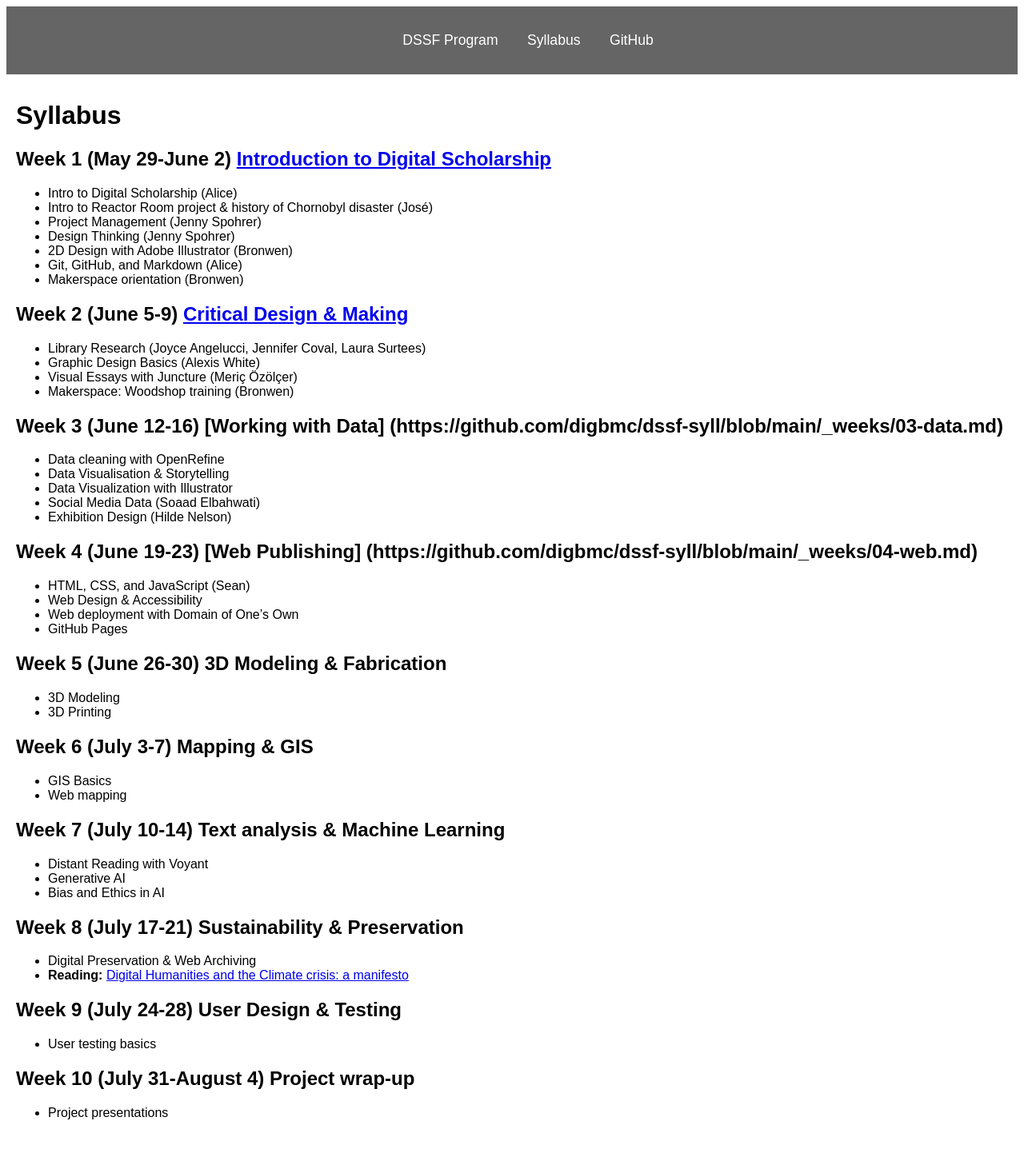
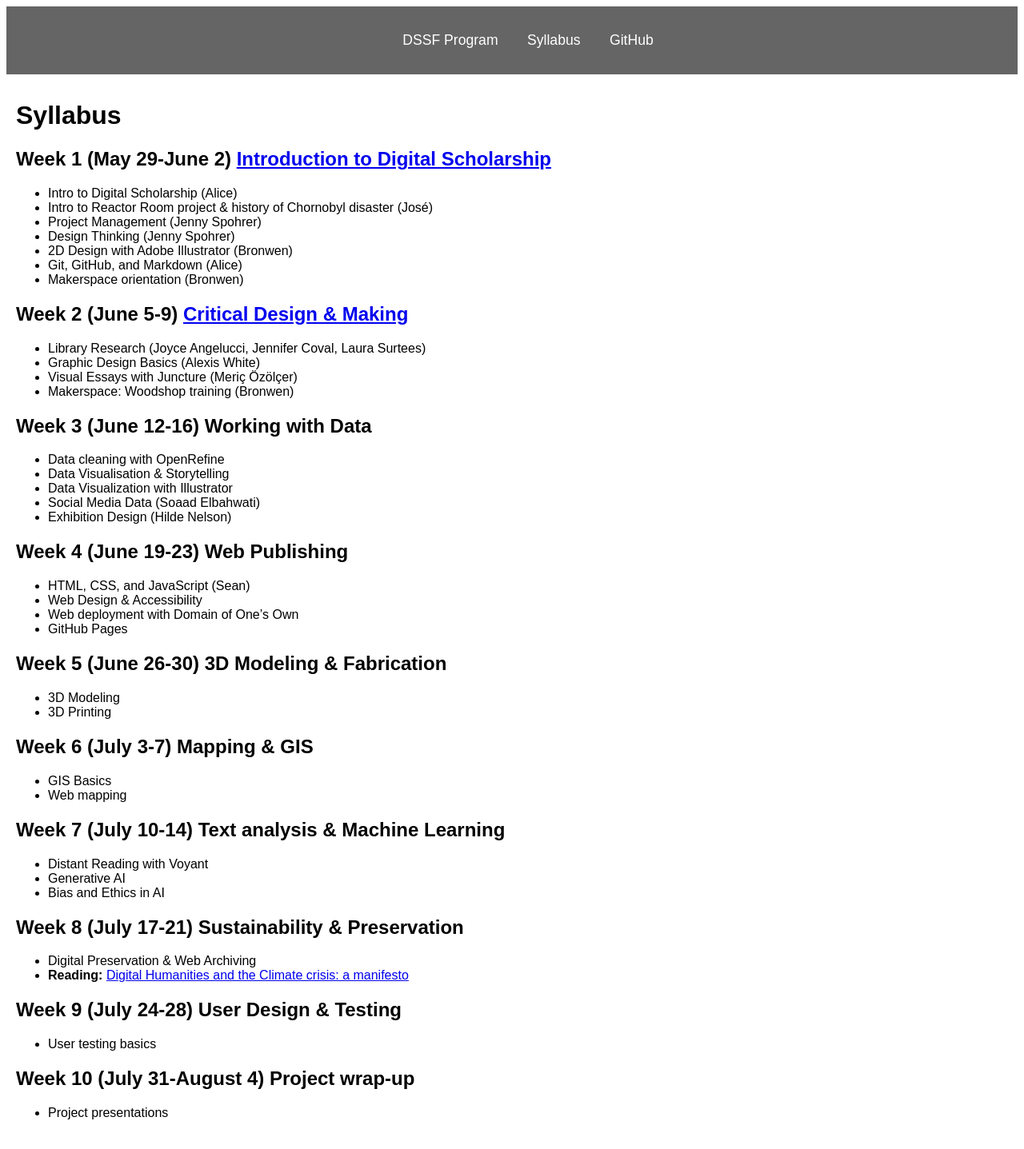
Before and after one commit to digbmc/dssf-syll, a Jekyll site: the page built from syllabus.md, in a window 1280 px wide. Shown: the whole page at 80% size. Built offline with Jekyll 4.4.1, drawn with Linux system fonts in a browser that asks for light colours; some of the changed lines change nothing that is shown.

Commit message:
Update syllabus.md

```diff
--- a/syllabus.md
+++ b/syllabus.md
@@ -21,7 +21,7 @@ title: Syllabus
 - Visual Essays with Juncture (Meriç Özölçer)
 - Makerspace: Woodshop training (Bronwen)
 
-## Week 3 (June 12-16) [Working with Data] (https://github.com/digbmc/dssf-syll/blob/main/_weeks/03-data.md)
+## Week 3 (June 12-16) Working with Data
 
 - Data cleaning with OpenRefine
 - Data Visualisation & Storytelling
@@ -29,7 +29,7 @@ title: Syllabus
 - Social Media Data (Soaad Elbahwati)
 - Exhibition Design (Hilde Nelson)
 
-## Week 4 (June 19-23) [Web Publishing] (https://github.com/digbmc/dssf-syll/blob/main/_weeks/04-web.md)
+## Week 4 (June 19-23) Web Publishing
 
 - HTML, CSS, and JavaScript (Sean)
 - Web Design & Accessibility
```
